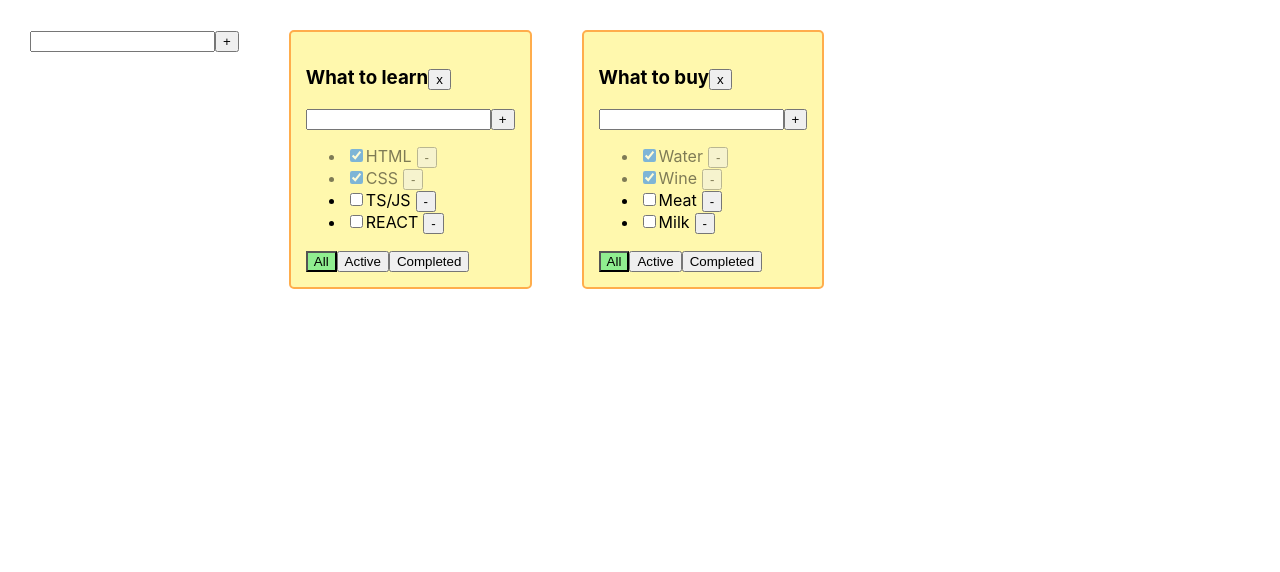
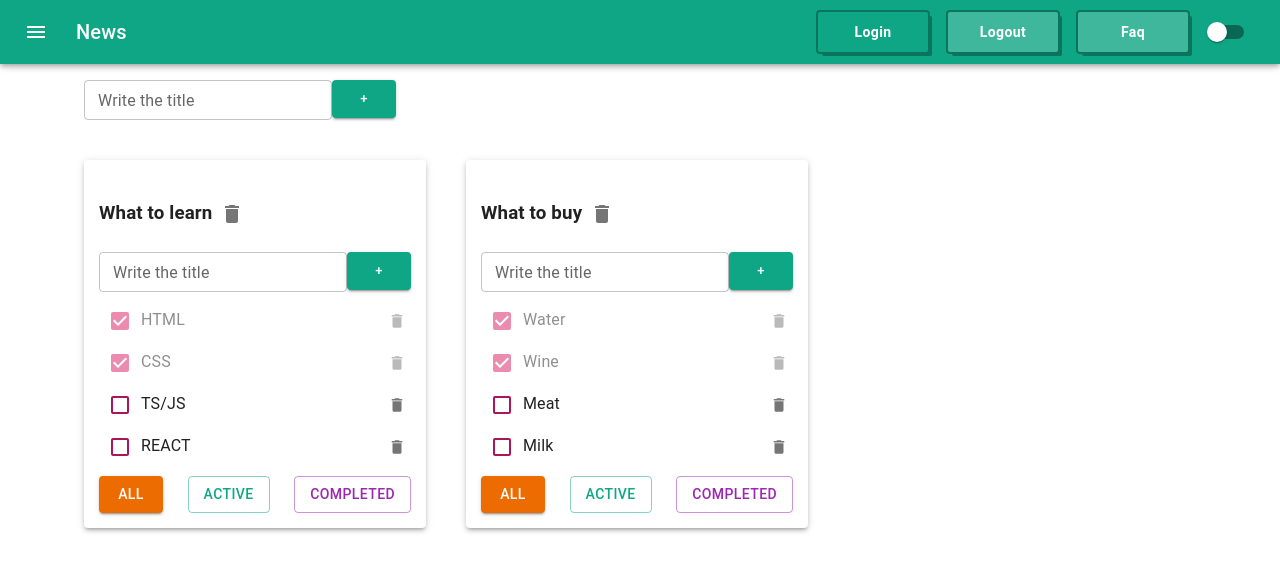
Before and after one commit to ElizabethKri/1-todolist, a React (Create React App) app: page / in a window 1280 px wide. Shown: the top 572 px of the page. Built offline with nearby package versions, Linux system fonts and the light colour scheme; the HTML template or start-up script is replaced by a standard one.

Commit message:
add Material UI (Provider, theme,Switch, styled ...)

```diff
--- a/package.json
+++ b/package.json
@@ -3,6 +3,11 @@
   "version": "0.1.0",
   "private": true,
   "dependencies": {
+    "@emotion/react": "^11.13.3",
+    "@emotion/styled": "^11.13.0",
+    "@mui/icons-material": "^6.1.1",
+    "@mui/material": "^6.1.1",
+    "@mui/styled-engine-sc": "^6.1.1",
     "@testing-library/jest-dom": "^6.2.0",
     "@testing-library/react": "^14.1.2",
     "@testing-library/user-event": "^14.5.2",
@@ -14,6 +19,7 @@
     "react": "^18.2.0",
     "react-dom": "^18.2.0",
     "react-scripts": "5.0.1",
+    "styled-components": "^6.1.13",
     "typescript": "^5.3.3",
     "uuid": "^10.0.0",
     "web-vitals": "^3.5.1"
--- a/src/AddItemForm.tsx
+++ b/src/AddItemForm.tsx
@@ -1,4 +1,6 @@
 import {ChangeEvent, useState} from 'react';
+import Button from '@mui/material/Button';
+import TextField from '@mui/material/TextField';
 
 type Props = {
     addItem: (title: string) => void
@@ -31,19 +33,35 @@ const AddItemForm = ({addItem}: Props) => {
         }
     }
 
+    const buttonStyles = {
+        maxWidth: '38px',
+        maxHeight: '38px',
+        minHeight: '38px',
+        background: 'primary'
+    }
 
     return (
         <div>
-            <input className={error ? "error" : ""}
-                   value={addNewTitle}
-                   onChange={handlerOnChange}
-                   onKeyDown={handlerOnKeyDown}/>
+            <TextField
+                id={'outlined-basic'}
+                size={'small'}
+                label={error ? error:'Write the title'}
+                variant={'outlined'}
+                error={!!error}
+                className={error ? 'error' : ''}
+                value={addNewTitle}
+                onChange={handlerOnChange}
+                onKeyDown={handlerOnKeyDown}/>
             {/*<input ref={inputRef}/>*/}
-            <button onClick={AddItemHandler}
+
+            <Button variant="contained"
+                    size={'small'}
+                    style={buttonStyles}
+                    onClick={AddItemHandler}
                 // disabled={!(addNewTitle.trim())}
             >+
-            </button>
-            {error && <div className={"error-message"}>{error}</div>}
+            </Button>
+            {/*{error && <div className={"error-message"}>{error}</div>}*/}
             {addNewTitle.length > 15 && <div>Recommended task title is 15 charters</div>}
         </div>
     );
--- a/src/App.css
+++ b/src/App.css
@@ -1,31 +1,3 @@
-.App {
-  padding: 30px;
-  display: flex;
+.is-done {
+ opacity: 0.5;
 }
-
-.App > div {
-  margin-right: 50px;
-}
-
-.todolist {
-  background-color: #fff8ad;
-  border: 2px solid #ffad4c;
-  border-radius: 5px;
-  padding: 15px;
-}
-
-.error {
-  border: red 1px solid;
-}
-
-.error-message {
-  color: red;
-}
-
-.active-filter {
-  background-color: lightgreen;
-}
-
-.is-done {
-  opacity: 0.5;
-}
--- a/src/App.tsx
+++ b/src/App.tsx
@@ -3,6 +3,9 @@ import './App.css';
 import {Todolist} from './Todolist';
 import {v1} from 'uuid';
 import AddItemForm from './AddItemForm';
+import ButtonAppBar from './ButtonAppBar';
+import {Container, createTheme, CssBaseline, Grid, ThemeProvider} from '@mui/material';
+import Paper from '@mui/material/Paper';
 
 export type nameBtnFiltered = 'All' | 'Active' | 'Completed'
 
@@ -26,11 +29,15 @@ type TasksStateType = {
     [todolistId: string] : TaskType[]
 }
 
+type ThemeMode = 'dark' | 'light'
+
+
 const todolist_1 = v1();
 const todolist_2 = v1();
 
 
 function App() {
+
 
     const [todolist, setTodolist] = useState<Array<TodolistType>>(
         [{
@@ -141,6 +148,7 @@ function App() {
         setTodolist(todolist.map(el => el.id === todolistId ? {...el, title} :el))
     }
 
+
     const todolistComp: Array<JSX.Element> = todolist.map(tl => {
 
         let filteredTask = tasks[tl.id]
@@ -150,8 +158,8 @@ function App() {
         if (tl.filter === 'Completed') {
             filteredTask = filteredTask.filter (task => task.isDone)
         }
-
         return (
+            <Paper elevation={3} sx ={{ p: '15px', m: '20px'}}>
             <Todolist
                 key ={tl.id}
                 title={tl.title}
@@ -169,6 +177,7 @@ function App() {
                 updateTodolist = {updateTodolist}
 
         />
+        </Paper>
 
         )
     })
@@ -197,18 +206,42 @@ function App() {
     //         return filteredTask
     // }
 
+    const [themeMode, setThemeMode] = useState<ThemeMode>('light')
+
+    const theme = createTheme(({
+        palette: {
+            mode: themeMode === 'light' ? 'light' : 'dark',
+            primary: {
+                main: '#0fa685',
+
+            }
+        }
+
+    }))
+
+    const changeModeHandler = () => {
+        setThemeMode(themeMode === 'light' ? 'dark' : 'light')
+    }
 
     return (
         <div className="App">
+            <ThemeProvider  theme = {theme}>
+            <CssBaseline/>
+            <Container fixed>
+            <ButtonAppBar changeModeHandler = {changeModeHandler}/>
+            <Grid container sx ={{ m: '20px'}}>
             <AddItemForm addItem={addTodolist}/>
+            </Grid>
 
             {/*const el = document. createelement("div")*/}
             {/*el.classList.add("App")*/}
             {/*root.append(el)*/}
 
+            <Grid container>
             {todolistComp}
-
-
+            </Grid>
+            </Container>
+            </ThemeProvider>
         </div>
     );
 }
--- /dev/null
+++ b/src/ButtonAppBar.tsx
@@ -0,0 +1,44 @@
+import * as React from 'react';
+import AppBar from '@mui/material/AppBar';
+import Box from '@mui/material/Box';
+import Toolbar from '@mui/material/Toolbar';
+import Typography from '@mui/material/Typography';
+import Button from '@mui/material/Button';
+import IconButton from '@mui/material/IconButton';
+import MenuIcon from '@mui/icons-material/Menu';
+import {MenuButton} from './types/MenuButton';
+import Switch from '@mui/material/Switch';
+import {useTheme} from '@mui/material';
+
+type Props = {
+    changeModeHandler: () => void
+}
+
+
+export default function ButtonAppBar({changeModeHandler}: Props) {
+    const theme = useTheme()
+    return (
+        <Box sx={{ flexGrow: 1, marginBottom: '80px' }}>
+            <AppBar position="fixed">
+                <Toolbar>
+                    <IconButton
+                        size="large"
+                        edge="start"
+                        color="inherit"
+                        aria-label="menu"
+                        sx={{ mr: 2 }}
+                    >
+                        <MenuIcon />
+                    </IconButton>
+                    <Typography variant="h6" component="div" sx={{ flexGrow: 1 }}>
+                        News
+                    </Typography>
+                    <MenuButton color="inherit" background = {theme.palette.primary.main}>Login</MenuButton>
+                    <MenuButton color="inherit">Logout</MenuButton>
+                    <MenuButton color="inherit">Faq</MenuButton>
+                    <Switch onChange={changeModeHandler}/>
+                </Toolbar>
+            </AppBar>
+        </Box>
+    );
+}
--- a/src/Tasks.tsx
+++ b/src/Tasks.tsx
@@ -1,5 +1,12 @@
 import React, {ChangeEvent} from 'react';
 import EditableSpan from './EditableSpan';
+import IconButton from '@mui/material/IconButton';
+import DeleteIcon from '@mui/icons-material/Delete';
+import {pink} from '@mui/material/colors';
+import Checkbox from '@mui/material/Checkbox';
+import List from '@mui/material/List';
+import ListItem from '@mui/material/ListItem';
+import {CheckboxTaskSx, getListItemSx} from './types/Tasks.style';
 
 type Props = {
     id: string,
@@ -13,11 +20,23 @@ type Props = {
 
 const Tasks = ({id, title, isDone, changeStatusHandler, updateTaskHandler, onClickRemoveTask}: Props) => {
     return (
-        <li key={id} className={isDone ? "is-done" : ''}>
-            <input type="checkbox" checked={isDone} onChange={changeStatusHandler}/>
-            <EditableSpan oldTitle={title} updateItem={updateTaskHandler}/>
-            <button onClick={onClickRemoveTask} style={{marginLeft: '5px'}}>-</button>
-        </li>
+        <ListItem
+            key={id}
+            // className={isDone ? "is-done" : ''}
+            sx = {getListItemSx(isDone)}
+        >
+            <div>
+                <Checkbox
+                    defaultChecked
+                    sx={CheckboxTaskSx}
+                    checked={isDone}
+                    onChange={changeStatusHandler}/>
+                <EditableSpan oldTitle={title} updateItem={updateTaskHandler}/>
+            </div>
+            <IconButton aria-label={'delete'} size={'small'} onClick={onClickRemoveTask} style={{marginLeft: '5px'}}>
+                <DeleteIcon fontSize={'inherit'}/>
+            </IconButton>
+        </ListItem>
     );
 };
 
--- a/src/Todolist.tsx
+++ b/src/Todolist.tsx
@@ -3,6 +3,16 @@ import {ChangeEvent,  useRef, useState} from 'react';
 import AddItemForm from './AddItemForm';
 import EditableSpan from './EditableSpan';
 import Tasks from './Tasks';
+import IconButton from '@mui/material/IconButton';
+import DeleteIcon from '@mui/icons-material/Delete';
+import Button from '@mui/material/Button';
+import List from '@mui/material/List';
+import Box from '@mui/material/Box';
+import {filterButtonsContainersSx} from './types/Todolist.style';
+
+
+
+
 
 
 type TodolistPropsType = {
@@ -79,7 +89,7 @@ export function Todolist({title, tasks, removeTask, filteredTask, addTask, chang
 
     const taskElements: Array<JSX.Element> | JSX.Element =
         tasks.length !== 0
-            ? <ul>{mappedTasks}</ul>
+            ? <List>{mappedTasks}</List>
             : <span>Your taskslist is empty </span>
 
     const addTaskHandler = (title: string) =>{
@@ -95,15 +105,17 @@ export function Todolist({title, tasks, removeTask, filteredTask, addTask, chang
             <div>
                 <h3>
                     <EditableSpan oldTitle={title} updateItem={updateTodolistHandler}/>
-                    <button onClick={() => removeTodolist(todolistId)}>x</button>
+                    <IconButton aria-label={'delete'} onClick={() => removeTodolist(todolistId)}>
+                        <DeleteIcon fontSize={'inherit'}></DeleteIcon>
+                    </IconButton>
                 </h3>
                 <AddItemForm addItem={addTaskHandler}/>
                 <span>{taskElements}</span>
-                <div>
-                    <button className={filter === 'All'? 'active-filter' : ''} onClick={filteredTaskAll}>All</button>
-                    <button className={filter === 'Active'? 'active-filter' : ''} onClick={filteredTaskActive}> Active</button>
-                    <button className={filter === 'Completed'? 'active-filter' : ''} onClick={filteredTaskCompleted}>Completed</button>
-                </div>
+                <Box sx = {filterButtonsContainersSx}>
+                    <Button variant={filter === 'All'? 'contained' : 'outlined'} color={'warning'} onClick={filteredTaskAll}>All</Button>
+                    <Button variant={filter === 'Active'? 'contained' : 'outlined'} color={'primary'} onClick={filteredTaskActive}> Active</Button>
+                    <Button variant={filter === 'Completed'? 'contained' : 'outlined'} color={'secondary'} onClick={filteredTaskCompleted}>Completed</Button>
+                </Box>
             </div>
         </div>
     )
--- /dev/null
+++ b/src/types/MenuButton.ts
@@ -0,0 +1,20 @@
+import Button from '@mui/material/Button';
+import {styled} from '@mui/material';
+
+type MenuButtonProps = {
+        background?: string
+}
+
+export const MenuButton = styled(Button)<MenuButtonProps>(({background, theme}) =>(
+    {
+        minWidth: '110px',
+        fontWeight: 'bold',
+        boxShadow: `0 0 0 2px ${theme.palette.primary.dark}, 4px 4px 0 0 ${theme.palette.primary.dark}`,
+        borderRadius: '2px',
+        textTransform: 'capitalize',
+        margin: '0 10px',
+        padding: '8px 24px',
+        color: theme.palette.primary.contrastText,
+        background: background || theme.palette.primary.light
+    }
+))
--- /dev/null
+++ b/src/types/Tasks.style.ts
@@ -0,0 +1,17 @@
+import {SxProps} from '@mui/material';
+import {pink} from '@mui/material/colors';
+
+export const CheckboxTaskSx : SxProps = {
+    color: pink[800],
+        '&.Mui-checked': {
+    color: pink[600],}
+}
+
+export const getListItemSx = (isDone: boolean) : SxProps => (
+    {
+        p: 0,
+        justifyContent: 'space-between',
+        opacity: isDone ? 0.5 : 1
+
+    }
+)
--- /dev/null
+++ b/src/types/Todolist.style.ts
@@ -0,0 +1,6 @@
+import {SxProps} from '@mui/material';
+
+export const filterButtonsContainersSx: SxProps = {
+    display: 'flex',
+    justifyContent: 'space-between'
+}
```
Also changed, not shown: 1 other file (tests, documents, lock files or other folders).
